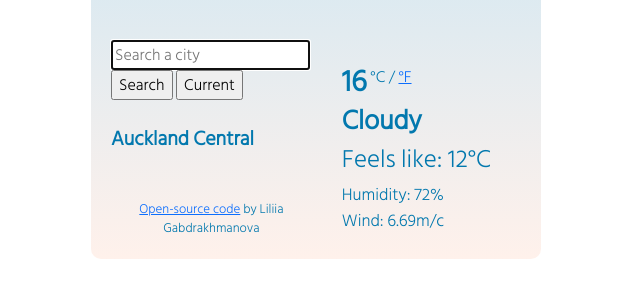
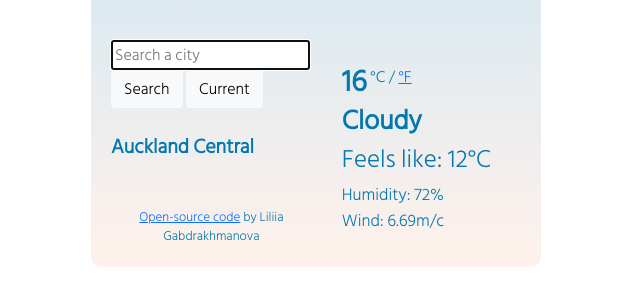
Before and after one commit to LiliiaGab/My-amazing-home-work, a plain HTML site: page Index.html in a window 1280 px wide. Shown: the part 410-716 px from the top of the page, without its empty margins (324-964 px from the left). Drawn offline with nearby package versions, Linux system fonts and the light colour scheme; no server answers.

Commit message:
search form correction

```diff
--- a/Index.html
+++ b/Index.html
@@ -47,8 +47,8 @@
       <div class=col-6>
         <form id="seacrh-form">
         <input type="searchCity" id="search-text-input" placeholder="Search a city" autocomplete="off" autofocus="on" />
-        <input type="submit" value="Search"/>
-        <input type="submit" value="Current" id="current" />
+        <input type="submit" value="Search" class="btn btn-light"/>
+        <input type="submit" value="Current" id="current" class="btn btn-light"/>
         </form>
         </div>
       <br />
--- a/styles.css
+++ b/styles.css
@@ -76,3 +76,6 @@ i {
 .local-city .active :hover {
   text-decoration: underline;
 }
+.search-form {
+  background-color: #51adcf;
+}
```
